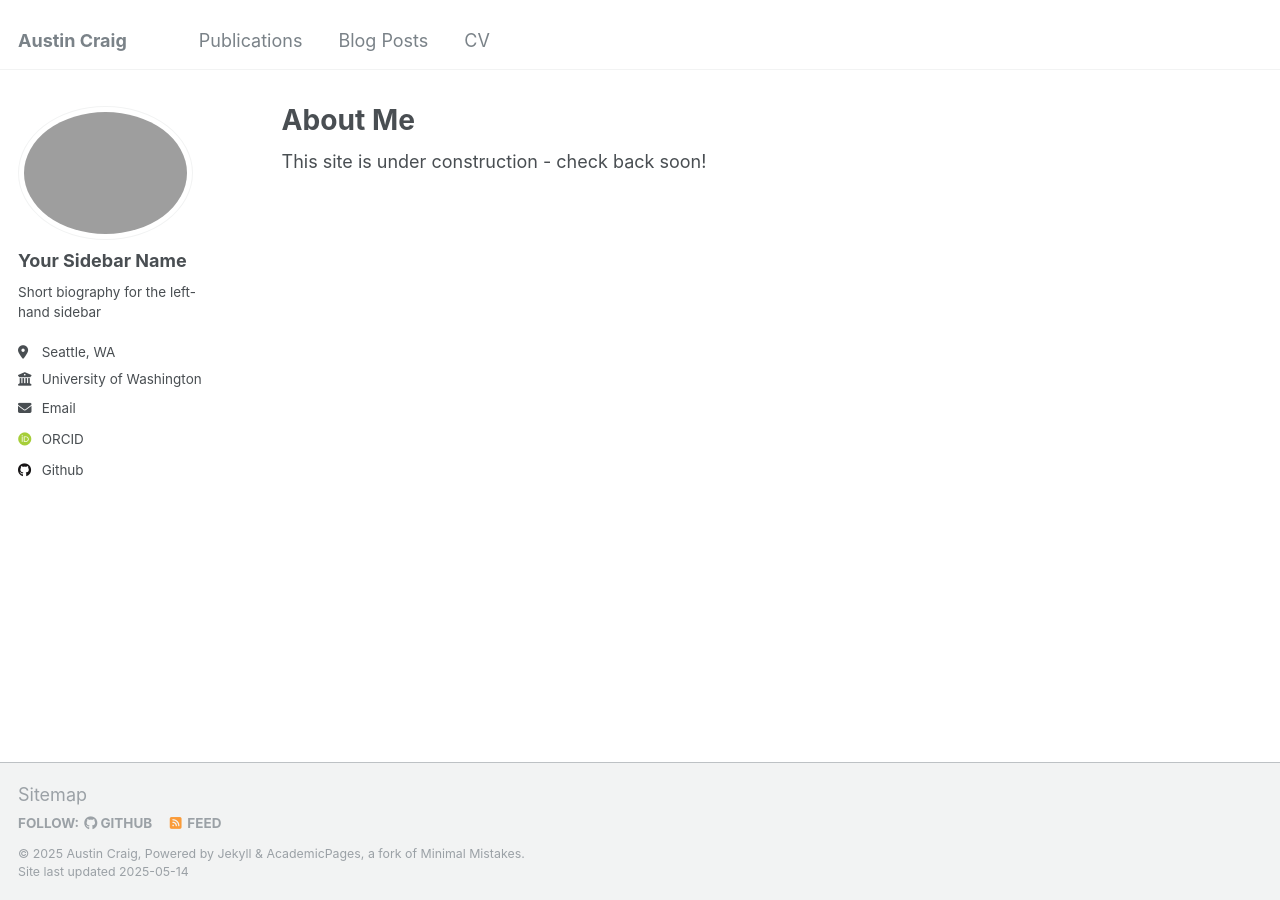
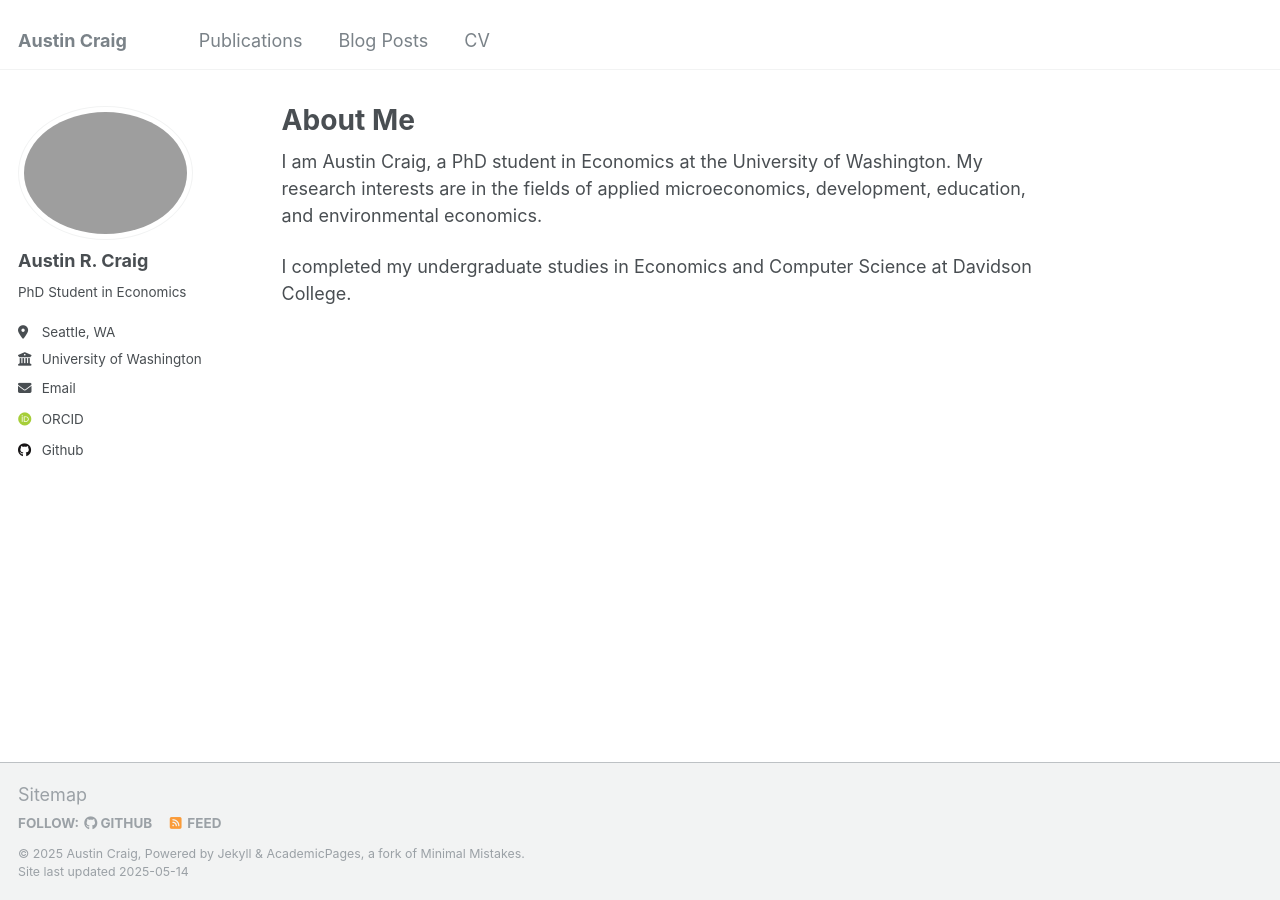
Before and after one commit to austinrobertcraig/austinrobertcraig.github.io, a Jekyll site: the page built from _pages/about.md, in a window 1280 px wide. Built offline with Jekyll 4.4.1, drawn with Linux system fonts in a browser that asks for light colours; some web fonts are replaced.

Commit message:
about and sidebar edits

```diff
--- a/_config.yml
+++ b/_config.yml
@@ -22,9 +22,9 @@ repository               : "austinrobertcraig/austinrobertcraig.github.io"
 author:
   # Biographic information
   avatar           : "profile.jpg"
-  name             : "Your Sidebar Name"
+  name             : "Austin R. Craig"
   pronouns         : # example: "she/her"
-  bio              : "Short biography for the left-hand sidebar"
+  bio              : "PhD Student in Economics"
   location         : "Seattle, WA"
   employer         : "University of Washington"
   uri              : # URL
--- a/_pages/about.md
+++ b/_pages/about.md
@@ -7,4 +7,6 @@ redirect_from:
   - /about.html
 ---
 
-This site is under construction - check back soon!
+I am Austin Craig, a PhD student in Economics at the University of Washington. My research interests are in the fields of applied microeconomics, development, education, and environmental economics.
+
+I completed my undergraduate studies in Economics and Computer Science at Davidson College.
```
